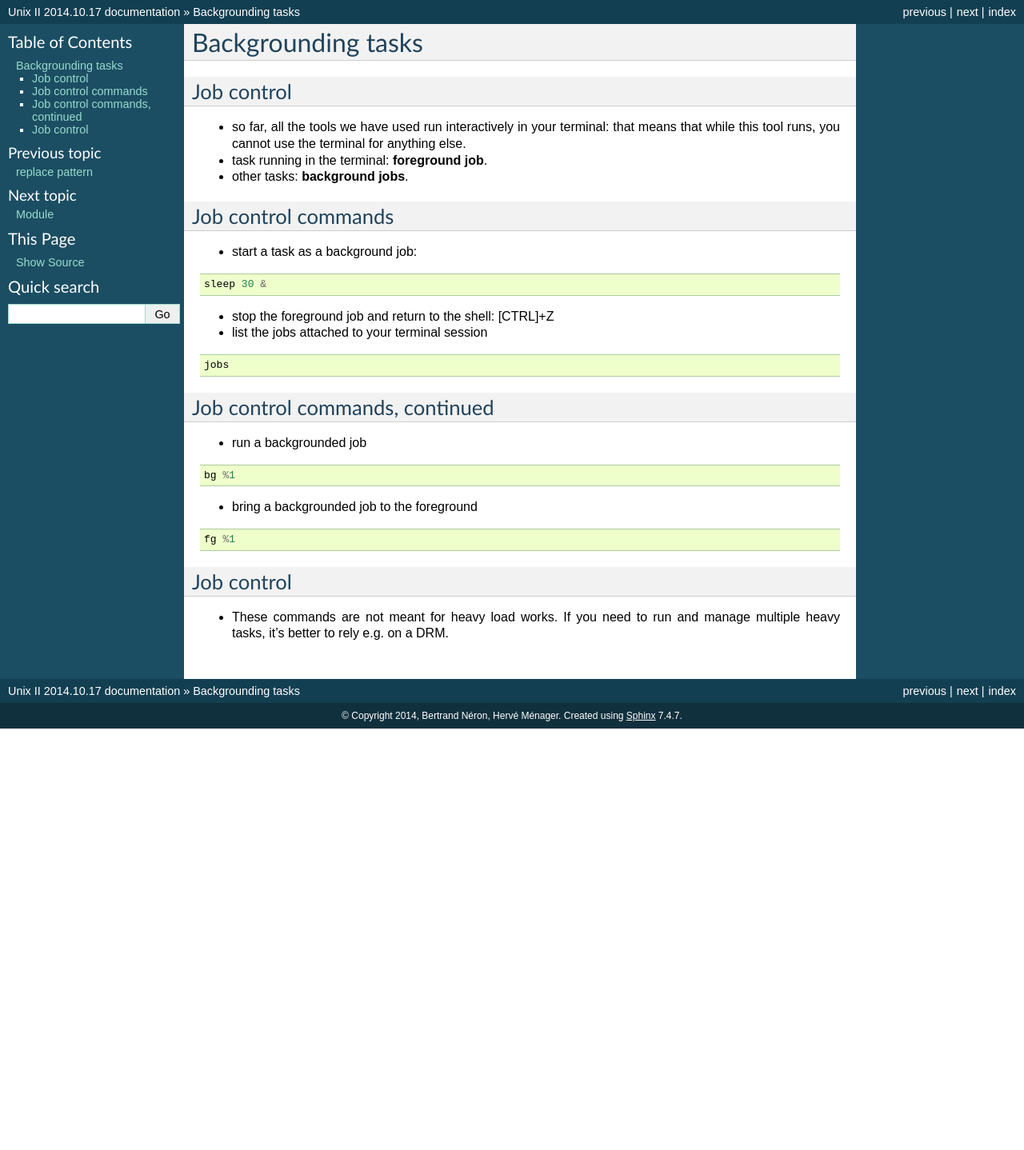
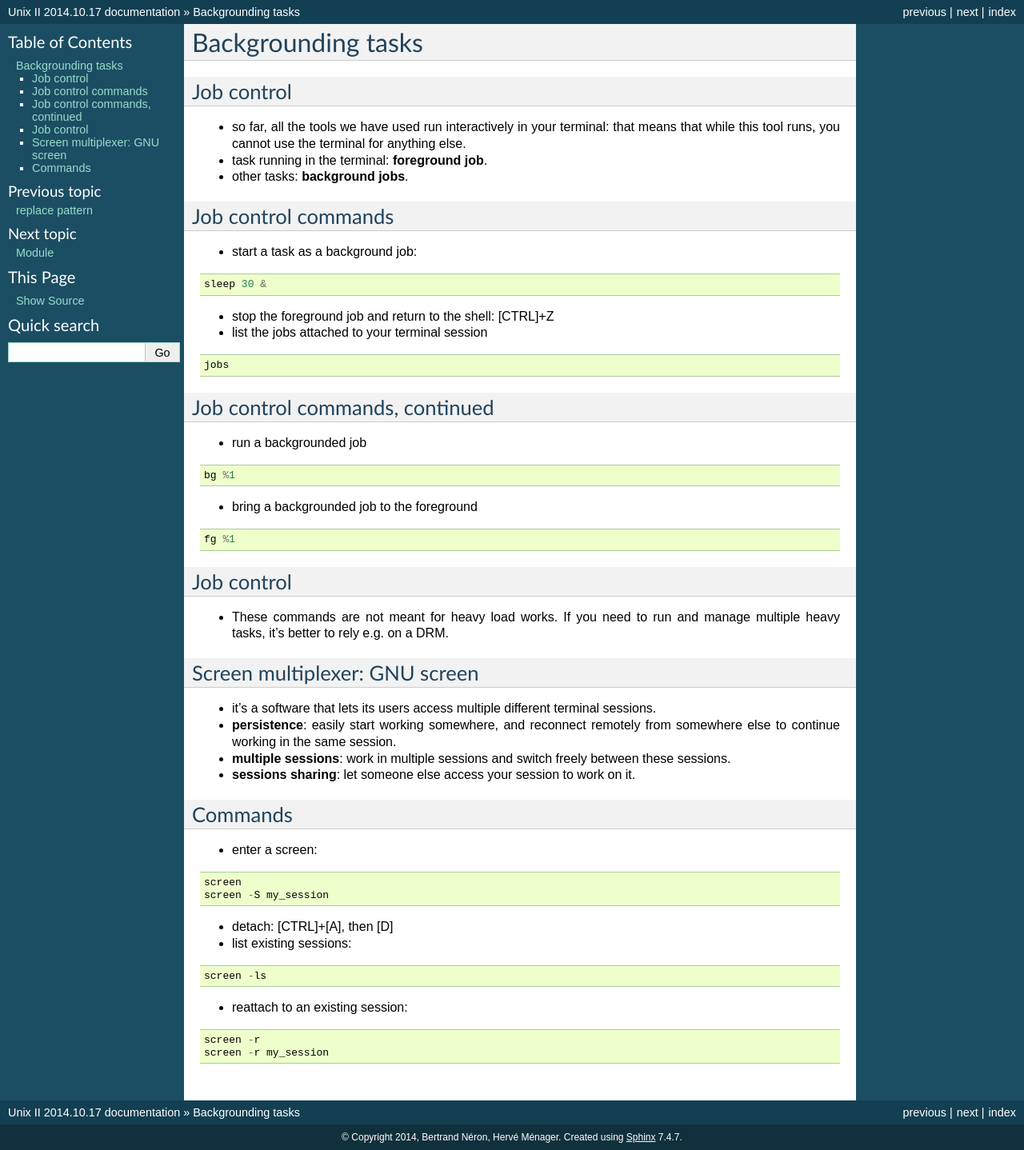
Before and after one commit to C3BI-pasteur-fr/unix-training, a Sphinx documentation site: the page built from unix-II/source/Backgrounding_tasks.rst, in a window 1280 px wide. Shown: the whole page at 80% size. Built offline with Sphinx 7.4.7, drawn with Linux system fonts in a browser that asks for light colours; formulas are drawn with MathJax 3; before the commit the page ends 911 px from its top, so only the background shows below that.

Commit message:
add slides about screen.

```diff
--- a/unix-II/source/Backgrounding_tasks.rst
+++ b/unix-II/source/Backgrounding_tasks.rst
@@ -49,3 +49,39 @@ Job control
 
 * These commands are not meant for heavy load works. If you need to
   run and manage multiple heavy tasks, it's better to rely e.g. on a DRM.
+
+Screen multiplexer: GNU screen
+==============================
+
+* it's a software that lets its users access multiple different terminal
+  sessions.
+* **persistence**: easily start working somewhere, and reconnect remotely from
+  somewhere else to continue working in the same session.
+* **multiple sessions**: work in multiple sessions and switch freely between
+  these sessions.
+* **sessions sharing**: let someone else access your session to work on it.
+
+Commands
+========
+
+* enter a screen:
+
+::
+
+   screen
+   screen -S my_session
+
+* detach: [CTRL]+[A], then [D]
+
+* list existing sessions:
+
+::
+
+   screen -ls
+
+* reattach to an existing session:
+
+::
+
+   screen -r
+   screen -r my_session
```
